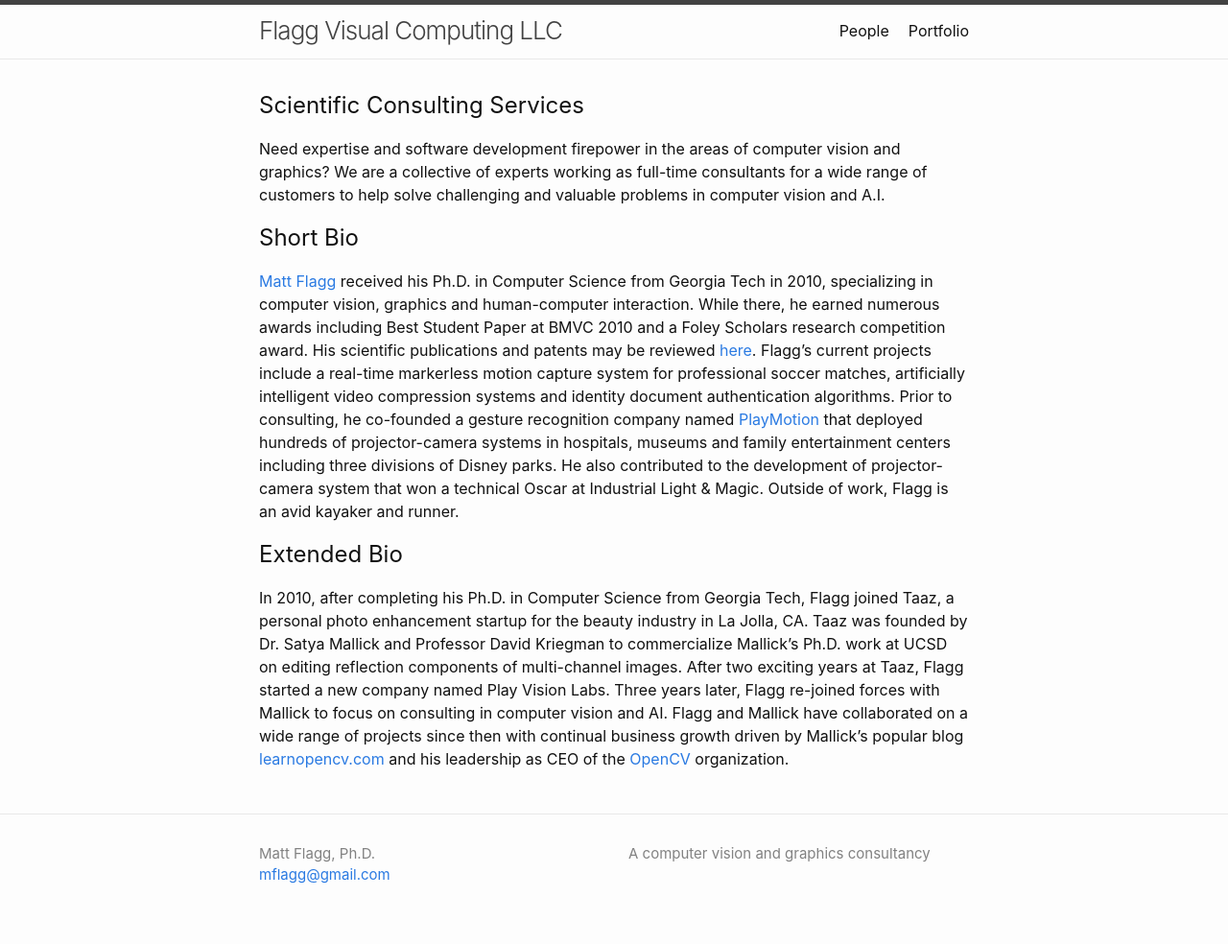
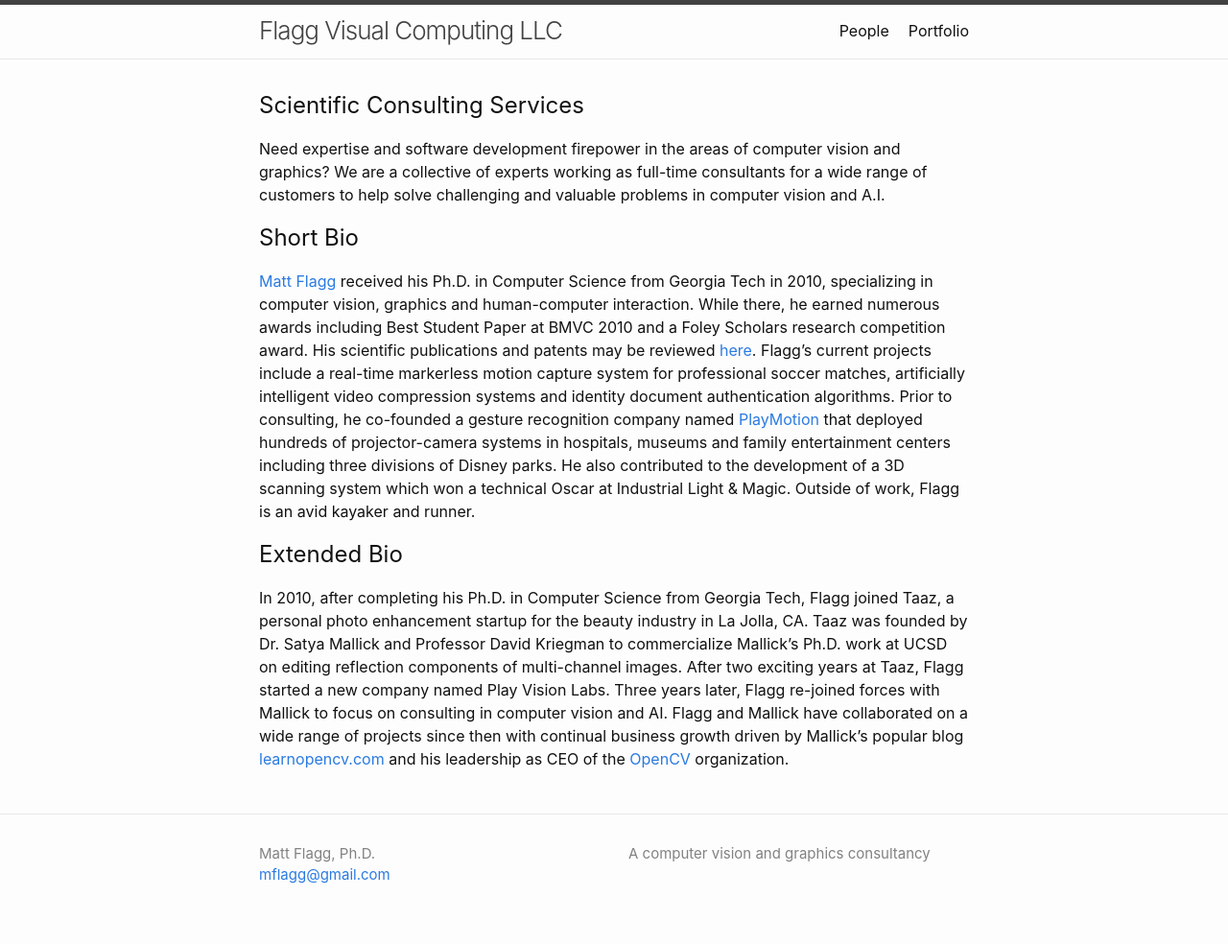
Before and after one commit to mflagg/mflagg.github.io, a Jekyll site: the page built from index.md, in a window 1280 px wide. Shown: the whole page at 96% size. Built offline with Jekyll 4.4.1, drawn with Linux system fonts in a browser that asks for light colours; our own code applies the rules of GitHub Pages for plain Markdown files.

Commit message:
Update index.md

```diff
--- a/index.md
+++ b/index.md
@@ -5,7 +5,7 @@
 
 ## Short Bio
 
-[ Matt Flagg ](https://www.linkedin.com/in/matt-flagg-47a4643/) received his Ph.D. in Computer Science from Georgia Tech in 2010, specializing in computer vision, graphics and human-computer interaction.  While there, he earned numerous awards including Best Student Paper at BMVC 2010 and a Foley Scholars research competition award.  His scientific publications and patents may be reviewed [here](https://scholar.google.com/citations?user=SvuSifMAAAAJ&hl=en).  Flagg’s current projects include a real-time markerless motion capture system for professional soccer matches, artificially intelligent video compression systems and identity document authentication algorithms. Prior to consulting, he co-founded a gesture recognition company named [PlayMotion](https://www.youtube.com/watch?v=pkrSHp1H_W4&ab_channel=playmotionvideos) that deployed hundreds of projector-camera systems in hospitals, museums and family entertainment centers including three divisions of Disney parks. He also contributed to the development of projector-camera system that won a technical Oscar at Industrial Light & Magic. Outside of work, Flagg is an avid kayaker and runner.
+[ Matt Flagg ](https://www.linkedin.com/in/matt-flagg-47a4643/) received his Ph.D. in Computer Science from Georgia Tech in 2010, specializing in computer vision, graphics and human-computer interaction.  While there, he earned numerous awards including Best Student Paper at BMVC 2010 and a Foley Scholars research competition award.  His scientific publications and patents may be reviewed [here](https://scholar.google.com/citations?user=SvuSifMAAAAJ&hl=en).  Flagg’s current projects include a real-time markerless motion capture system for professional soccer matches, artificially intelligent video compression systems and identity document authentication algorithms. Prior to consulting, he co-founded a gesture recognition company named [PlayMotion](https://www.youtube.com/watch?v=pkrSHp1H_W4&ab_channel=playmotionvideos) that deployed hundreds of projector-camera systems in hospitals, museums and family entertainment centers including three divisions of Disney parks. He also contributed to the development of a 3D scanning system which won a technical Oscar at Industrial Light & Magic. Outside of work, Flagg is an avid kayaker and runner.
 
 ## Extended Bio
 
```
